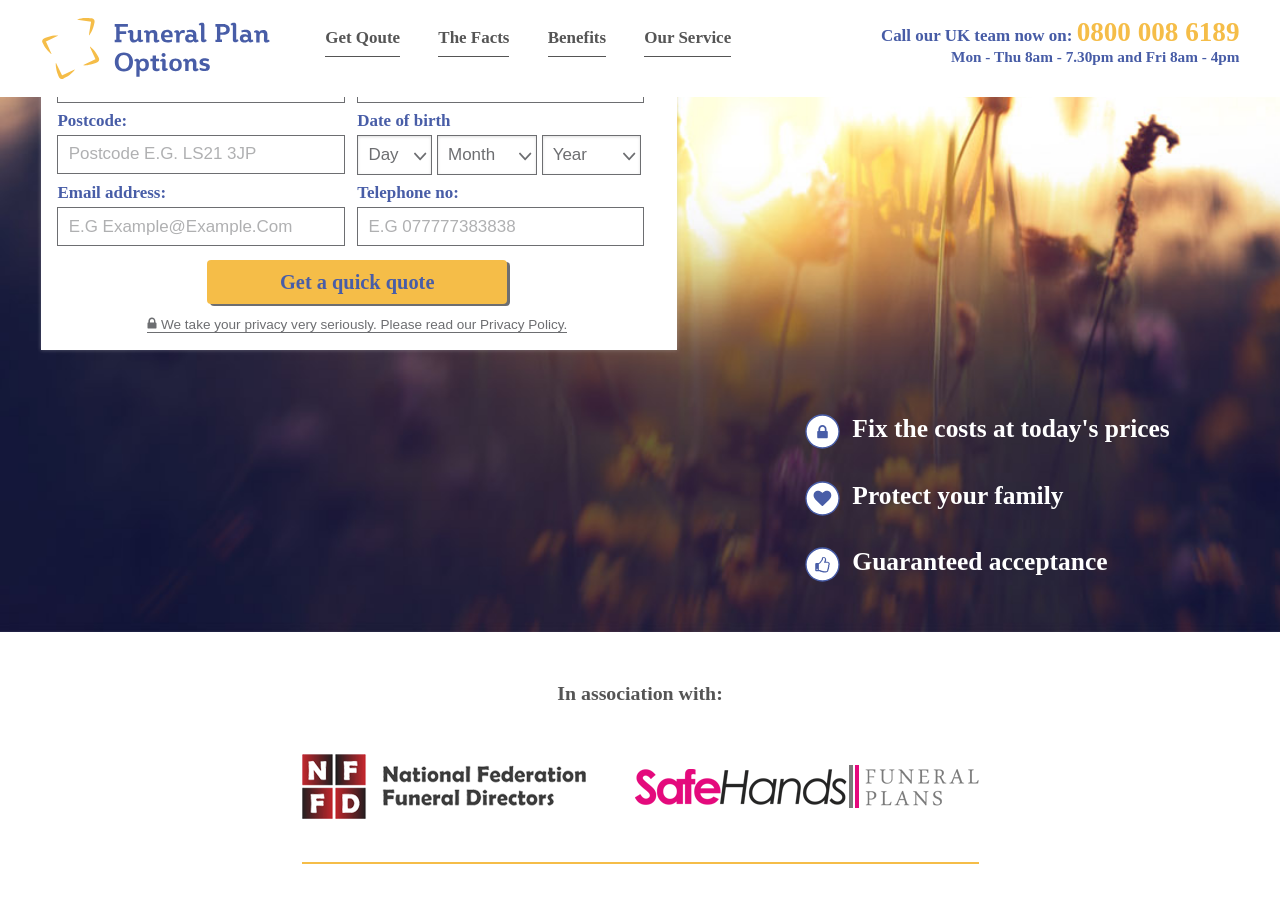
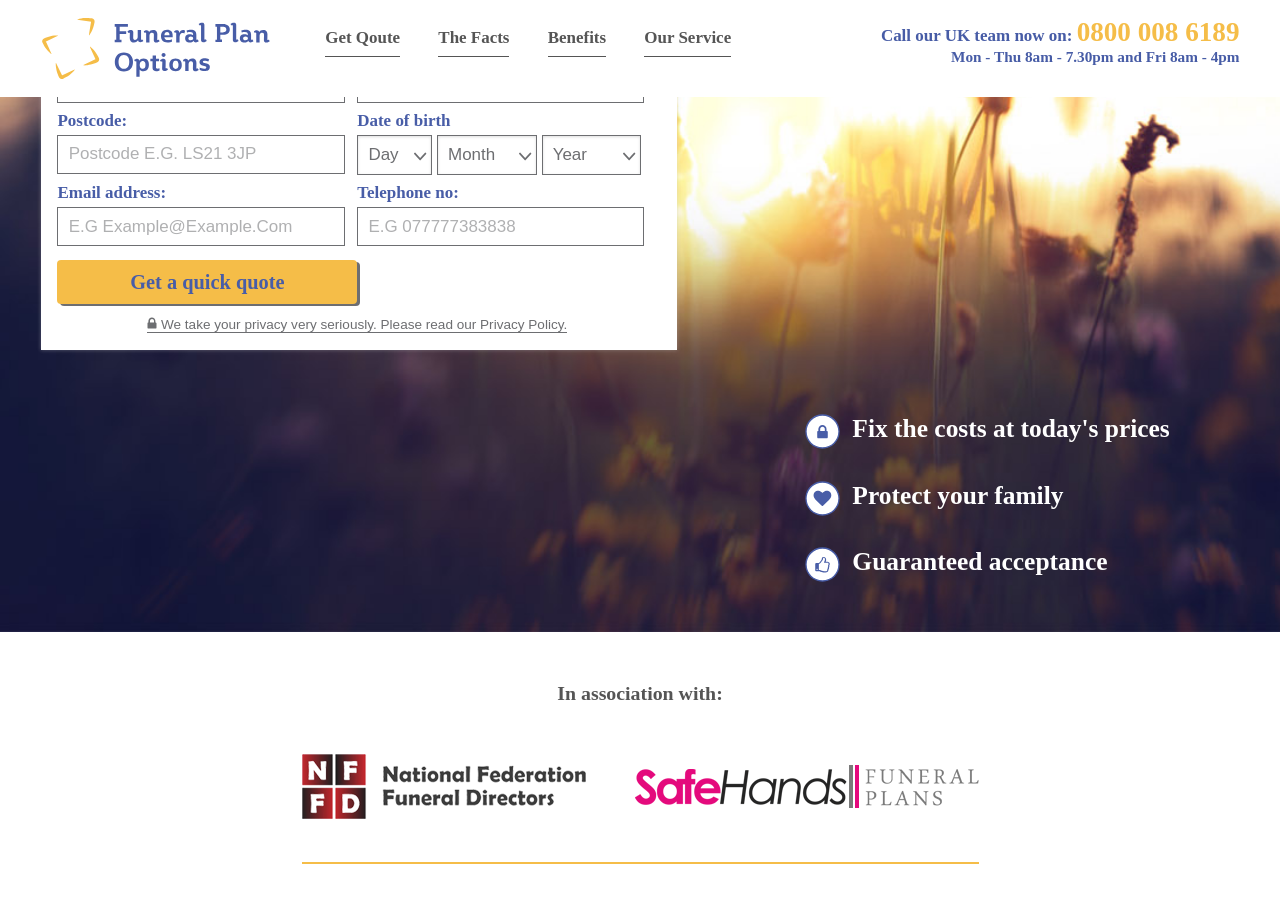
Before and after one commit to tcoffeeadmin/project-fpo, a Jekyll site: the page built from index.html, in a window 1280 px wide and 900 px high, scrolled down 268 px. Built offline with Jekyll 4.4.1, drawn with Linux system fonts in a browser that asks for light colours; nearby versions of some CDN libraries.

Commit message:
ie fix added

```diff
--- a/_layouts/default.html
+++ b/_layouts/default.html
@@ -22,6 +22,7 @@
     <![endif]-->
     <!--[if gt IE 8]><!-->
     <link rel="stylesheet" href="https://unpkg.com/purecss@0.6.2/build/grids-responsive-min.css">
+    <link href="/assets/css/ie-fix.css" rel="stylesheet" type="text/css"/>
     <!--<![endif]-->
 
   </head>
--- /dev/null
+++ b/assets/css/ie-fix.css
@@ -0,0 +1,7 @@
+
+.enquiry-form .pure-g{
+  display:block !important;
+}
+.enquiry-form .pure-u-md-1-2,.pure-u-md-12-24{
+  float:left;
+}
```
